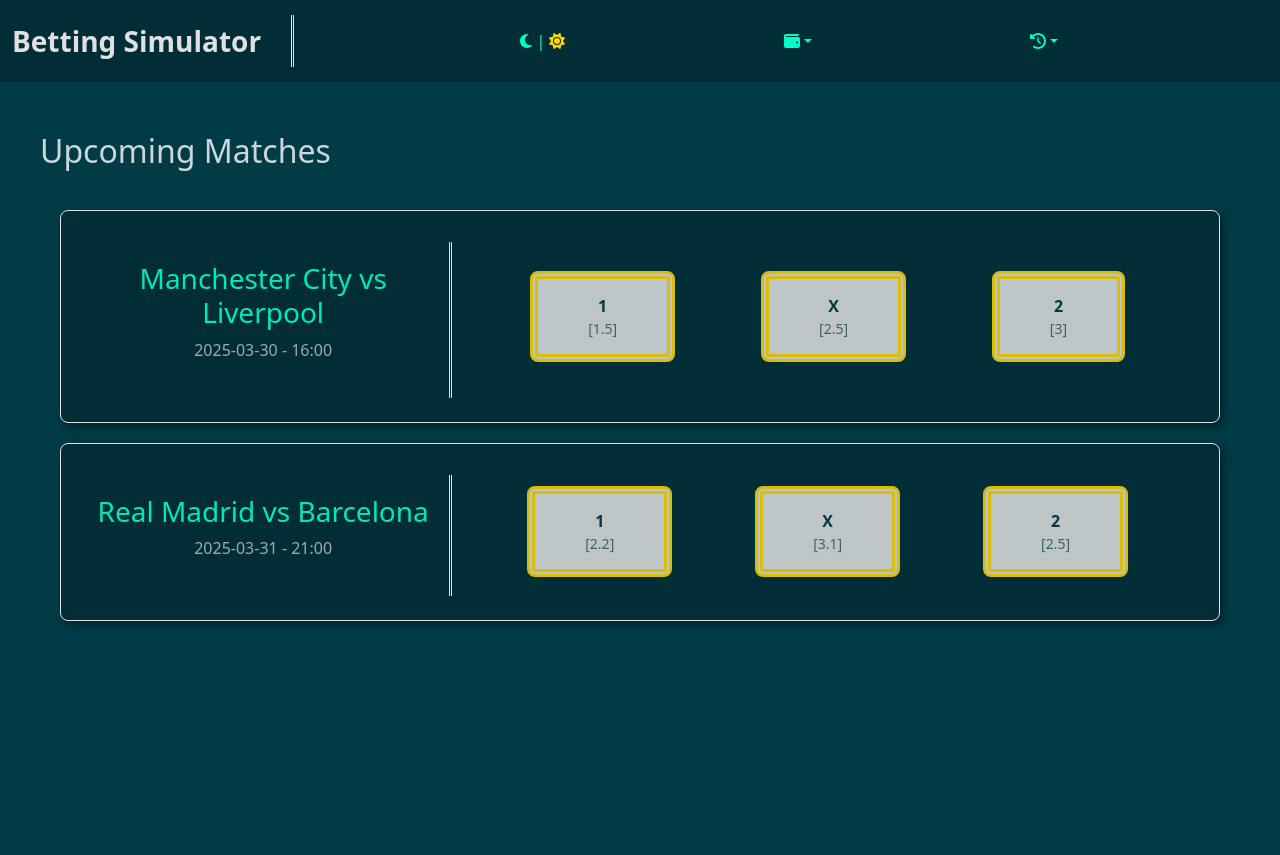
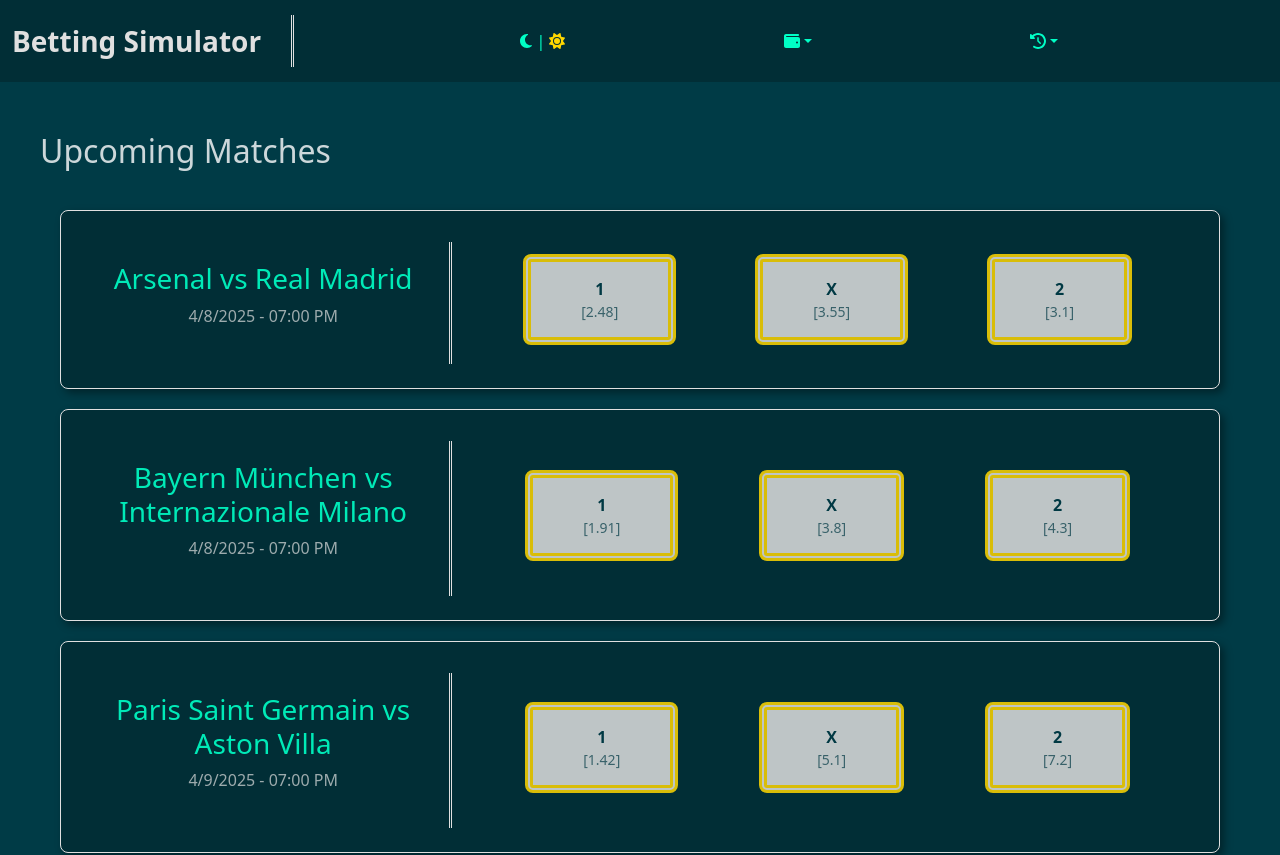
Before and after one commit to sofia-pastor/betting-simulator, a React (Vite) app: page / in a window 1280 px wide. Shown: the top 855 px of the page. Before the commit the page ends 800 px from the top, so only its background shows below. Built offline with nearby package versions, Linux system fonts and the light colour scheme; no server answers.

Commit message:
integrated odds API and fallback (games.json)
-adjusted App.jsx and GameCard.jsx to run the API call data

```diff
--- a/package.json
+++ b/package.json
@@ -13,6 +13,7 @@
     "@fortawesome/fontawesome-svg-core": "^6.7.2",
     "@fortawesome/free-solid-svg-icons": "^6.7.2",
     "@fortawesome/react-fontawesome": "^0.2.2",
+    "axios": "^1.8.4",
     "bootstrap": "^5.3.3",
     "react": "^19.0.0",
     "react-dom": "^19.0.0"
--- /dev/null
+++ b/public/games.json
@@ -0,0 +1,214 @@
+[
+  {
+    "id": "f97bf8210d8b7cfbdc4ef13c0200d576",
+    "sport_key": "soccer_uefa_champs_league",
+    "sport_title": "UEFA Champions League",
+    "commence_time": "2025-04-08T19:00:00Z",
+    "home_team": "Arsenal",
+    "away_team": "Real Madrid",
+    "bookmakers": [
+      {
+        "key": "betfair_ex_eu",
+        "title": "Betfair",
+        "last_update": "2025-04-03T19:47:43Z",
+        "markets": [
+          {
+            "key": "h2h",
+            "last_update": "2025-04-03T19:47:43Z",
+            "outcomes": [
+              {
+                "name": "Arsenal",
+                "price": 2.48
+              },
+              {
+                "name": "Real Madrid",
+                "price": 3.1
+              },
+              {
+                "name": "Draw",
+                "price": 3.55
+              }
+            ]
+          },
+          {
+            "key": "h2h_lay",
+            "last_update": "2025-04-03T19:47:43Z",
+            "outcomes": [
+              {
+                "name": "Arsenal",
+                "price": 2.5
+              },
+              {
+                "name": "Real Madrid",
+                "price": 3.2
+              },
+              {
+                "name": "Draw",
+                "price": 3.6
+              }
+            ]
+          }
+        ]
+      }
+    ]
+  },
+  {
+    "id": "1ad1f20f8b22abf90405d038b86a49f2",
+    "sport_key": "soccer_uefa_champs_league",
+    "sport_title": "UEFA Champions League",
+    "commence_time": "2025-04-08T19:00:00Z",
+    "home_team": "Bayern München",
+    "away_team": "Internazionale Milano",
+    "bookmakers": [
+      {
+        "key": "betfair_ex_eu",
+        "title": "Betfair",
+        "last_update": "2025-04-03T19:47:43Z",
+        "markets": [
+          {
+            "key": "h2h",
+            "last_update": "2025-04-03T19:47:43Z",
+            "outcomes": [
+              {
+                "name": "Bayern München",
+                "price": 1.91
+              },
+              {
+                "name": "Internazionale Milano",
+                "price": 4.3
+              },
+              {
+                "name": "Draw",
+                "price": 3.8
+              }
+            ]
+          },
+          {
+            "key": "h2h_lay",
+            "last_update": "2025-04-03T19:47:43Z",
+            "outcomes": [
+              {
+                "name": "Bayern München",
+                "price": 1.94
+              },
+              {
+                "name": "Internazionale Milano",
+                "price": 4.5
+              },
+              {
+                "name": "Draw",
+                "price": 3.9
+              }
+            ]
+          }
+        ]
+      }
+    ]
+  },
+  {
+    "id": "7870be3e8c8ac05798da0a844571f6f7",
+    "sport_key": "soccer_uefa_champs_league",
+    "sport_title": "UEFA Champions League",
+    "commence_time": "2025-04-09T19:00:00Z",
+    "home_team": "Paris Saint Germain",
+    "away_team": "Aston Villa",
+    "bookmakers": [
+      {
+        "key": "betfair_ex_eu",
+        "title": "Betfair",
+        "last_update": "2025-04-03T19:47:43Z",
+        "markets": [
+          {
+            "key": "h2h",
+            "last_update": "2025-04-03T19:47:43Z",
+            "outcomes": [
+              {
+                "name": "Aston Villa",
+                "price": 7.2
+              },
+              {
+                "name": "Paris Saint Germain",
+                "price": 1.42
+              },
+              {
+                "name": "Draw",
+                "price": 5.1
+              }
+            ]
+          },
+          {
+            "key": "h2h_lay",
+            "last_update": "2025-04-03T19:47:43Z",
+            "outcomes": [
+              {
+                "name": "Aston Villa",
+                "price": 9.4
+              },
+              {
+                "name": "Paris Saint Germain",
+                "price": 1.44
+              },
+              {
+                "name": "Draw",
+                "price": 5.9
+              }
+            ]
+          }
+        ]
+      }
+    ]
+  },
+  {
+    "id": "2162b24f54d968d430da71037503dfcc",
+    "sport_key": "soccer_uefa_champs_league",
+    "sport_title": "UEFA Champions League",
+    "commence_time": "2025-04-09T19:00:00Z",
+    "home_team": "Barcelona",
+    "away_team": "Borussia Dortmund",
+    "bookmakers": [
+      {
+        "key": "betfair_ex_eu",
+        "title": "Betfair",
+        "last_update": "2025-04-03T19:47:43Z",
+        "markets": [
+          {
+            "key": "h2h",
+            "last_update": "2025-04-03T19:47:43Z",
+            "outcomes": [
+              {
+                "name": "Barcelona",
+                "price": 1.39
+              },
+              {
+                "name": "Borussia Dortmund",
+                "price": 8.2
+              },
+              {
+                "name": "Draw",
+                "price": 5.8
+              }
+            ]
+          },
+          {
+            "key": "h2h_lay",
+            "last_update": "2025-04-03T19:47:43Z",
+            "outcomes": [
+              {
+                "name": "Barcelona",
+                "price": 1.41
+              },
+              {
+                "name": "Borussia Dortmund",
+                "price": 9
+              },
+              {
+                "name": "Draw",
+                "price": 5.9
+              }
+            ]
+          }
+        ]
+      }
+    ]
+  }
+]
--- a/src/App.jsx
+++ b/src/App.jsx
@@ -1,4 +1,5 @@
-import { useState } from "react";
+import { useEffect, useState } from "react";
+import axios from "axios";
 
 import Navbar from "./Navbar.jsx";
 import GameList from "./GameList.jsx";
@@ -8,6 +9,7 @@
 export default function App() {
   const [selectedBet, setSelectedBet] = useState(null);
   const [betHistory, setBetHistory] = useState([]);
+  const [games, setGames] = useState([]);
 
   const mockGames = [
     {
@@ -36,6 +38,45 @@
     },
   ];
 
+  function displayGames(response) {
+    setGames(
+      response.data.map((game) => {
+        const bookmaker = game.bookmakers[0];
+        const market = bookmaker.markets.find((m) => m.key === "h2h");
+        return {
+          id: game.id,
+          homeTeam: game.home_team,
+          awayTeam: game.away_team,
+          date: new Date(game.commence_time),
+          odds: {
+            homeWin: market.outcomes.find((o) => o.name === game.home_team)
+              ?.price,
+            draw: market.outcomes.find((o) => o.name === "Draw")?.price,
+            awayWin: market.outcomes.find((o) => o.name === game.away_team)
+              ?.price,
+          },
+        };
+      })
+    );
+  }
+
+  function getGames() {
+    const sport = "soccer_uefa_champs_league";
+    const regions = "eu";
+    const markets = "h2h";
+    const oddsApiKey = "eb16a119733cd82329045c1fd5065698";
+    const bookmaker = "betfair_ex_eu";
+    const oddsUrl = `https://api.the-odds-api.com/v4/sports/${sport}/odds/?apiKey=${oddsApiKey}&regions=${regions}&markets=${markets}&bookmakers=${bookmaker}`;
+
+    axios
+      .get(oddsUrl)
+      .then(displayGames)
+      .catch((error) => {
+        console.warn("API falhou, a usar dados locais:", error.message);
+        axios.get("/games.json").then(displayGames);
+      });
+  }
+
   function handleSelectBet(game, result, odd) {
     const bet = {
       game,
@@ -51,10 +92,14 @@
     setSelectedBet(null); // limpa o ticket depois de confirmar
   }
 
+  useEffect(() => {
+    getGames();
+  }, []);
+
   return (
     <div>
       <Navbar />
-      <GameList games={mockGames} onSelectBet={handleSelectBet} />
+      <GameList games={games} onSelectBet={handleSelectBet} />
       <BetTicket bet={selectedBet} onConfirmBet={handleConfirmBet} />
     </div>
   );
--- a/src/GameCard.jsx
+++ b/src/GameCard.jsx
@@ -1,6 +1,7 @@
 import "./Gamecard.css";
 
 export default function GameCard({ game, onSelectBet }) {
+  console.log(game);
   return (
     <div className="GameCard">
       <div className="container"></div>
@@ -10,7 +11,11 @@
             {game.homeTeam} vs {game.awayTeam}
           </h3>
           <p>
-            {game.date} - {game.time}
+            {game.date.toLocaleDateString()} -{" "}
+            {game.date.toLocaleTimeString([], {
+              hour: "2-digit",
+              minute: "2-digit",
+            })}
           </p>
         </div>
         <div className="col-8 buttons">
```
Also changed, not shown: 1 other file (tests, documents, lock files or other folders).
